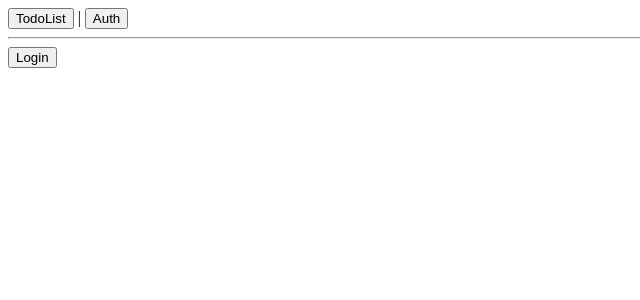
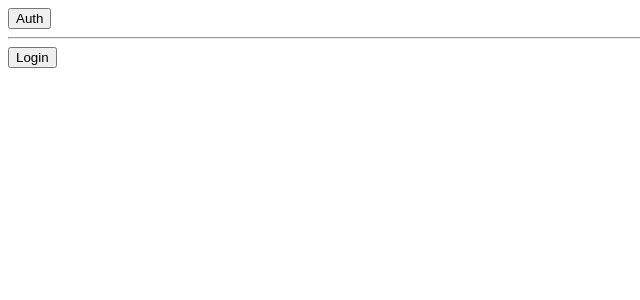
Before and after one commit to ericcchiu/learning-react-hooks, a React (Create React App) app in the folder client/: page / in a window 1280 px wide. Shown: the top 300 px of the page, without its empty margins (0-640 px from the left). Built offline with nearby package versions, Linux system fonts and the light colour scheme; the HTML template or start-up script is replaced by a standard one.

Commit message:
(FEATURE) Add login button to header

```diff
--- a/client/src/components/Header.js
+++ b/client/src/components/Header.js
@@ -1,12 +1,17 @@
-import React from 'react';
+import React, { useContext } from "react";
+
+import AuthContext from "../auth-context";
 
 const Header = props => {
+  const auth = useContext(AuthContext);
   return (
     <header>
-      <button onClick={props.onLoadTodos}>TodoList</button> {' | '}
+      {auth.status ? (
+        <button onClick={props.onLoadTodos}>TodoList</button>
+      ) : null}
       <button onClick={props.onLoadAuth}>Auth</button>
     </header>
-  )
-}
+  );
+};
 
 export default Header;
```
